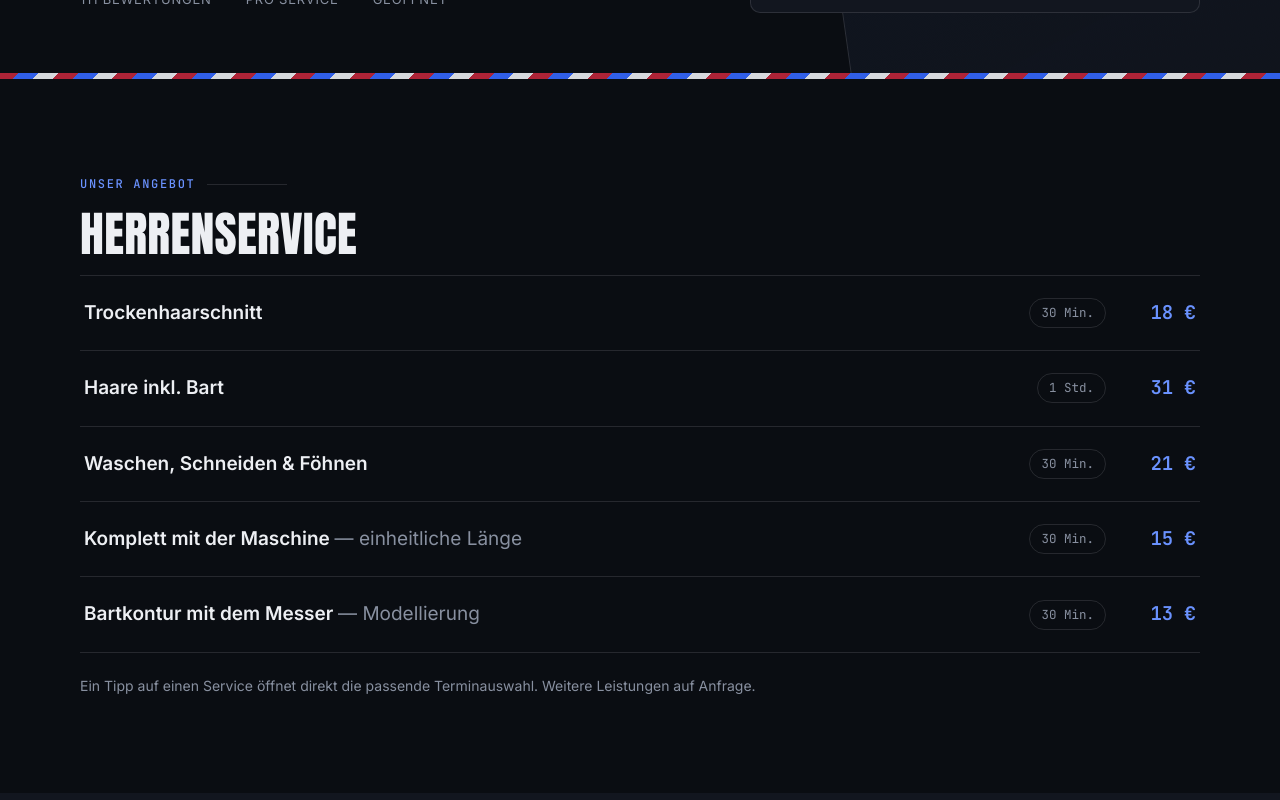
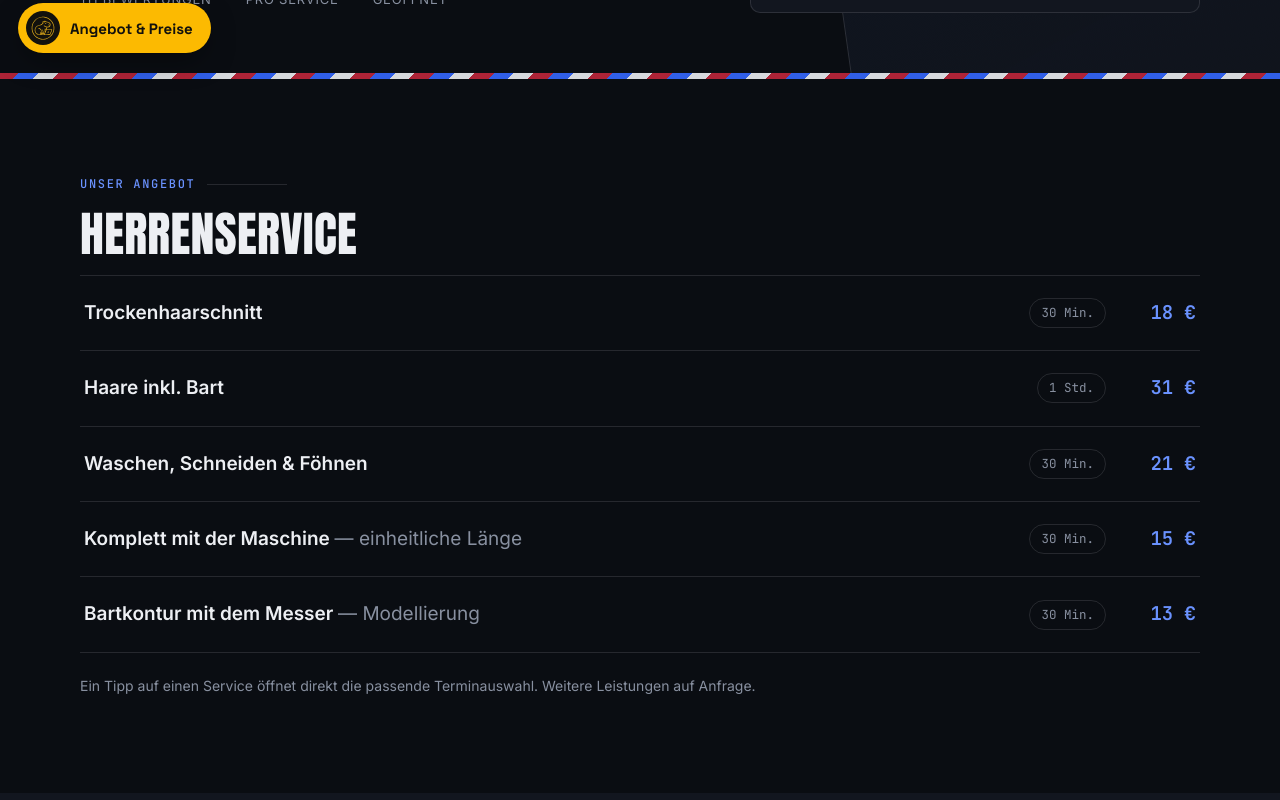
Before and after one commit to mamfredm/website_preview, a plain HTML site: page blue-barbershop/website/index.html in a window 1280 px wide. Shown: the part 729-1529 px from the top of the page. Drawn offline with Linux system fonts and the light colour scheme.

Commit message:
Angebots-Button mit Lösungen und Preisen pro Kunde
Co-Authored-By: Claude Opus 5.5 <noreply@anthropic.com>
Claude-Session: https://claude.ai/code/session_0174FbZvUoRiEzupvLb6UdE3

```diff
--- /dev/null
+++ b/assets/info-button.js
@@ -0,0 +1,119 @@
+/*!
+ * Click-Capybara Info-Button für Website-Vorschauen
+ * Einbinden in der Vorschau (website/index.html), vor </body>:
+ *   <script src="/assets/info-button.js" defer></script>
+ * Inhalt kommt aus /<kunde>/angebot.json.
+ * Läuft nur auf preview.click-capybara.com, *.pages.dev und localhost –
+ * auf der späteren Live-Domain des Kunden passiert nichts.
+ */
+(function () {
+  'use strict';
+  var host = location.hostname;
+  var erlaubt = host === 'preview.click-capybara.com' || /\.pages\.dev$/.test(host) ||
+                host === 'localhost' || host === '127.0.0.1';
+  if (!erlaubt) return;
+
+  var kunde = location.pathname.split('/').filter(Boolean)[0];
+  if (!kunde) return;
+
+  fetch('/' + kunde + '/angebot.json', { cache: 'no-cache' })
+    .then(function (r) { if (!r.ok) throw 0; return r.json(); })
+    .then(function (a) { baue(a); })
+    .catch(function () { /* kein Angebot hinterlegt → kein Button */ });
+
+  function esc(s) {
+    return String(s == null ? '' : s).replace(/[&<>"']/g, function (c) {
+      return { '&': '&amp;', '<': '&lt;', '>': '&gt;', '"': '&quot;', "'": '&#39;' }[c];
+    });
+  }
+
+  function baue(a) {
+    // Schrift einmal im Dokument registrieren (Shadow DOM kann @font-face nicht selbst)
+    var f = document.createElement('style');
+    f.textContent = '@font-face{font-family:"CC Space Grotesk";src:url("/assets/fonts/space-grotesk-latin.woff") format("woff");font-weight:300 700;font-display:swap}';
+    document.head.appendChild(f);
+
+    var host = document.createElement('div');
+    host.setAttribute('data-cc-info', '');
+    document.body.appendChild(host);
+    var root = host.attachShadow({ mode: 'open' });
+
+    var punkte = (a.loesungen || []).map(function (p) { return '<li>' + esc(p) + '</li>'; }).join('');
+    var preise = (a.preise || []).map(function (p) {
+      return '<li class="preis' + (p.optional ? ' opt' : '') + '">' +
+        '<div class="pz"><span class="pn">' + esc(p.name) + (p.optional ? ' <em>optional</em>' : '') + '</span>' +
+        '<span class="pb">' + esc(p.preis) + '</span></div>' +
+        (p.hinweis ? '<div class="ph">' + esc(p.hinweis) + '</div>' : '') + '</li>';
+    }).join('');
+    var betreff = encodeURIComponent('Website für ' + (a.kunde || 'mein Unternehmen'));
+
+    root.innerHTML =
+      '<style>' +
+      ':host{all:initial}' +
+      '*{box-sizing:border-box;margin:0;padding:0}' +
+      '.w{position:fixed;left:18px;bottom:18px;z-index:2147483000;font-family:"CC Space Grotesk",system-ui,-apple-system,sans-serif;color:#f4f0e6;-webkit-font-smoothing:antialiased}' +
+      '.knopf{display:flex;align-items:center;gap:10px;background:#fcba01;color:#12110d;border:0;border-radius:999px;' +
+        'padding:8px 18px 8px 8px;font-family:inherit;font-weight:700;font-size:15px;line-height:1;cursor:pointer;' +
+        'box-shadow:0 10px 30px -8px rgba(0,0,0,.55),0 0 0 1px rgba(0,0,0,.08)}' +
+      '.knopf:hover{transform:translateY(-1px)}' +
+      '.knopf:focus-visible,.p a:focus-visible,.zu:focus-visible{outline:3px solid #fff;outline-offset:3px}' +
+      '.logo{width:34px;height:34px;border-radius:50%;background:#12110d;display:grid;place-items:center}' +
+      '.logo img{width:26px;height:26px;display:block}' +
+      '.p{position:absolute;left:0;bottom:62px;width:min(380px,calc(100vw - 36px));max-height:min(78vh,640px);overflow:auto;' +
+        'background:#12110d;border:1px solid #2c2a22;border-radius:18px;padding:22px 20px 18px;' +
+        'box-shadow:0 24px 60px -12px rgba(0,0,0,.7)}' +
+      '.p[hidden]{display:none}' +
+      '.kopf{display:flex;justify-content:space-between;align-items:flex-start;gap:12px;margin-bottom:4px}' +
+      '.vz{color:#fcba01;font-size:12px;font-weight:600;letter-spacing:.08em;text-transform:uppercase}' +
+      'h2{font-size:21px;line-height:1.2;font-weight:700;margin:6px 0 14px;outline:none}' +
+      '.zu{background:#1f1d17;border:0;color:#f4f0e6;width:32px;height:32px;border-radius:50%;font-size:18px;cursor:pointer;flex:none}' +
+      'h3{font-size:13px;color:#b9b3a3;font-weight:600;letter-spacing:.04em;text-transform:uppercase;margin:16px 0 8px}' +
+      'ul{list-style:none}' +
+      '.lo li{position:relative;padding:5px 0 5px 24px;font-size:14.5px;line-height:1.45}' +
+      '.lo li::before{content:"";position:absolute;left:2px;top:11px;width:12px;height:7px;border-left:2.5px solid #fcba01;border-bottom:2.5px solid #fcba01;transform:rotate(-45deg)}' +
+      '.preis{padding:10px 0;border-top:1px solid #2c2a22}' +
+      '.pz{display:flex;justify-content:space-between;gap:12px;align-items:baseline}' +
+      '.pn{font-size:14.5px;font-weight:600}' +
+      '.pn em{font-style:normal;font-weight:500;font-size:11.5px;color:#12110d;background:#b9b3a3;border-radius:99px;padding:1px 7px;margin-left:4px;vertical-align:1px}' +
+      '.pb{font-size:16px;font-weight:700;color:#fcba01;white-space:nowrap}' +
+      '.ph{font-size:12.5px;color:#b9b3a3;margin-top:2px}' +
+      '.fuss{font-size:12px;color:#b9b3a3;margin-top:10px;line-height:1.45}' +
+      '.cta{display:flex;flex-direction:column;gap:8px;margin-top:16px}' +
+      '.cta a{display:block;text-align:center;text-decoration:none;border-radius:12px;padding:12px;font-weight:700;font-size:15px}' +
+      '.a1{background:#fcba01;color:#12110d}' +
+      '.a2{background:#1f1d17;color:#f4f0e6;border:1px solid #2c2a22}' +
+      '.mehr{display:block;text-align:center;margin-top:10px;font-size:13px;color:#b9b3a3}' +
+      '@media (max-width:480px){.w{left:12px;bottom:12px}.p{bottom:58px}}' +
+      '@media (prefers-reduced-motion:reduce){.knopf:hover{transform:none}}' +
+      '</style>' +
+      '<div class="w">' +
+        '<div class="p" id="p" role="dialog" aria-labelledby="t" hidden>' +
+          '<div class="kopf"><div class="vz">' + esc(a.vorzeile || 'Dein Angebot') + '</div>' +
+          '<button class="zu" type="button" aria-label="Schließen">×</button></div>' +
+          '<h2 id="t" tabindex="-1">' + esc(a.titel || ('Für ' + a.kunde)) + '</h2>' +
+          (punkte ? '<h3>Das steckt drin</h3><ul class="lo">' + punkte + '</ul>' : '') +
+          (preise ? '<h3>Preise</h3><ul>' + preise + '</ul>' : '') +
+          '<p class="fuss">' + esc(a.fussnote || 'Alle Preise zzgl. gesetzlicher Umsatzsteuer, soweit sie anfällt.') + '</p>' +
+          '<div class="cta">' +
+            '<a class="a1" href="mailto:hello@click-capybara.com?subject=' + betreff + '">Max schreiben</a>' +
+            '<a class="a2" href="/' + encodeURIComponent(kunde) + '/kontakt.vcf">Kontakt speichern</a>' +
+          '</div>' +
+          '<a class="mehr" href="https://click-capybara.com/preise" target="_blank" rel="noopener">Alle Preise auf click-capybara.com<span style="position:absolute;width:1px;height:1px;overflow:hidden;clip:rect(0,0,0,0)"> (neuer Tab)</span></a>' +
+        '</div>' +
+        '<button class="knopf" type="button" aria-expanded="false" aria-controls="p">' +
+          '<span class="logo" aria-hidden="true"><img src="/assets/logo.svg" alt=""></span>' +
+          '<span>' + esc(a.button || 'Angebot & Preise') + '</span>' +
+        '</button>' +
+      '</div>';
+
+    var knopf = root.querySelector('.knopf'), panel = root.querySelector('.p');
+    function setze(auf) {
+      panel.hidden = !auf;
+      knopf.setAttribute('aria-expanded', auf ? 'true' : 'false');
+      if (auf) root.getElementById('t').focus(); else knopf.focus();
+    }
+    knopf.addEventListener('click', function () { setze(panel.hidden); });
+    root.querySelector('.zu').addEventListener('click', function () { setze(false); });
+    document.addEventListener('keydown', function (e) { if (e.key === 'Escape' && !panel.hidden) setze(false); });
+  }
+})();
--- /dev/null
+++ b/blue-barbershop/angebot.json
@@ -0,0 +1,21 @@
+{
+  "kunde": "Blue Barbershop",
+  "button": "Angebot & Preise",
+  "vorzeile": "Dein Angebot",
+  "titel": "Diese Website für Blue Barbershop",
+  "loesungen": [
+    "Die Website aus dieser Vorschau, schnell und fürs Handy gebaut, ohne Baukasten-Abo",
+    "Online-Terminbuchung mit Wahl des Barbers und Bestätigung per E-Mail",
+    "Google-Unternehmensprofil eingerichtet, damit euch Leute auf Google Maps finden",
+    "Sichtbar in der KI-Suche wie ChatGPT und Gemini",
+    "Impressum, Datenschutz und Cookie-Hinweis inklusive",
+    "Gehört euch: keine monatlichen Kosten bei mir"
+  ],
+  "preise": [
+    { "name": "Local Hero Kit", "preis": "1.150 €", "hinweis": "einmalig · Angebotspreis bis 01.03.2027, danach 1.500 €" },
+    { "name": "Online-Terminbuchung", "preis": "ab 490 €", "hinweis": "einmalig · Angebotspreis bis 01.03.2027, danach ab 590 €" },
+    { "name": "Domain und E-Mail", "preis": "ab 2 € / Monat", "hinweis": "zahlt ihr direkt beim Anbieter, kein Abo bei mir" },
+    { "name": "Google Ads, Paket S", "preis": "395 € / Monat", "hinweis": "5 Stunden Betreuung, monatlich kündbar · bis 01.03.2027, danach 500 €", "optional": true }
+  ],
+  "fussnote": "Alle Preise zzgl. gesetzlicher Umsatzsteuer, soweit sie anfällt. Erste Einschätzung kostenlos."
+}
--- a/blue-barbershop/website/index.html
+++ b/blue-barbershop/website/index.html
@@ -469,5 +469,7 @@ footer.site{background:var(--bg-deep);padding:56px 0 30px;border-top:1px solid v
     });
   });
 </script>
+<!-- Click-Capybara Angebots-Button (nur in der Vorschau sichtbar) -->
+<script src="/assets/info-button.js" defer></script>
 </body>
 </html>
```
Also changed, not shown: muster/angebot.json (added, +19 -0 lines), muster/website/index.html (+2 -0 lines), 2 other files.
